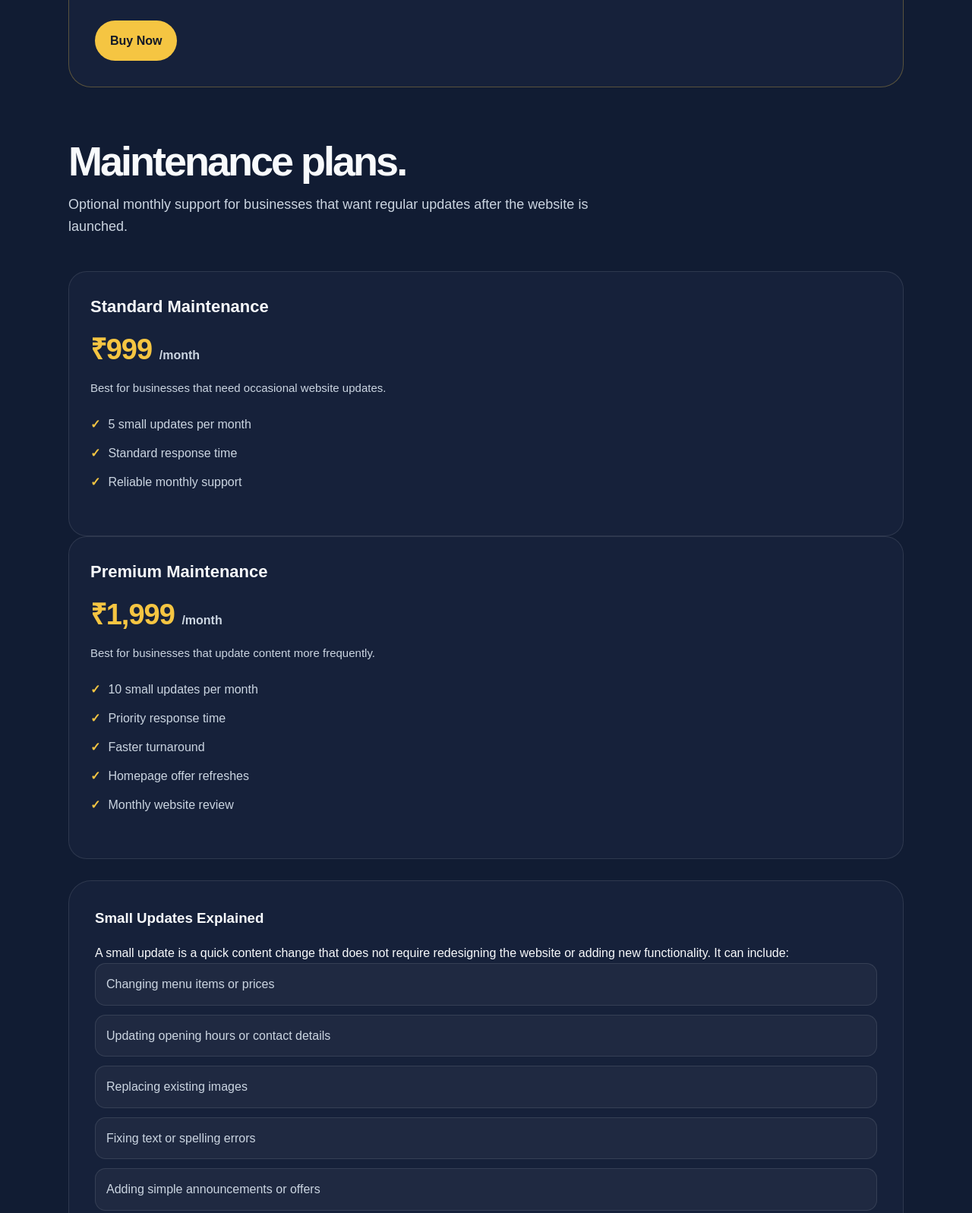
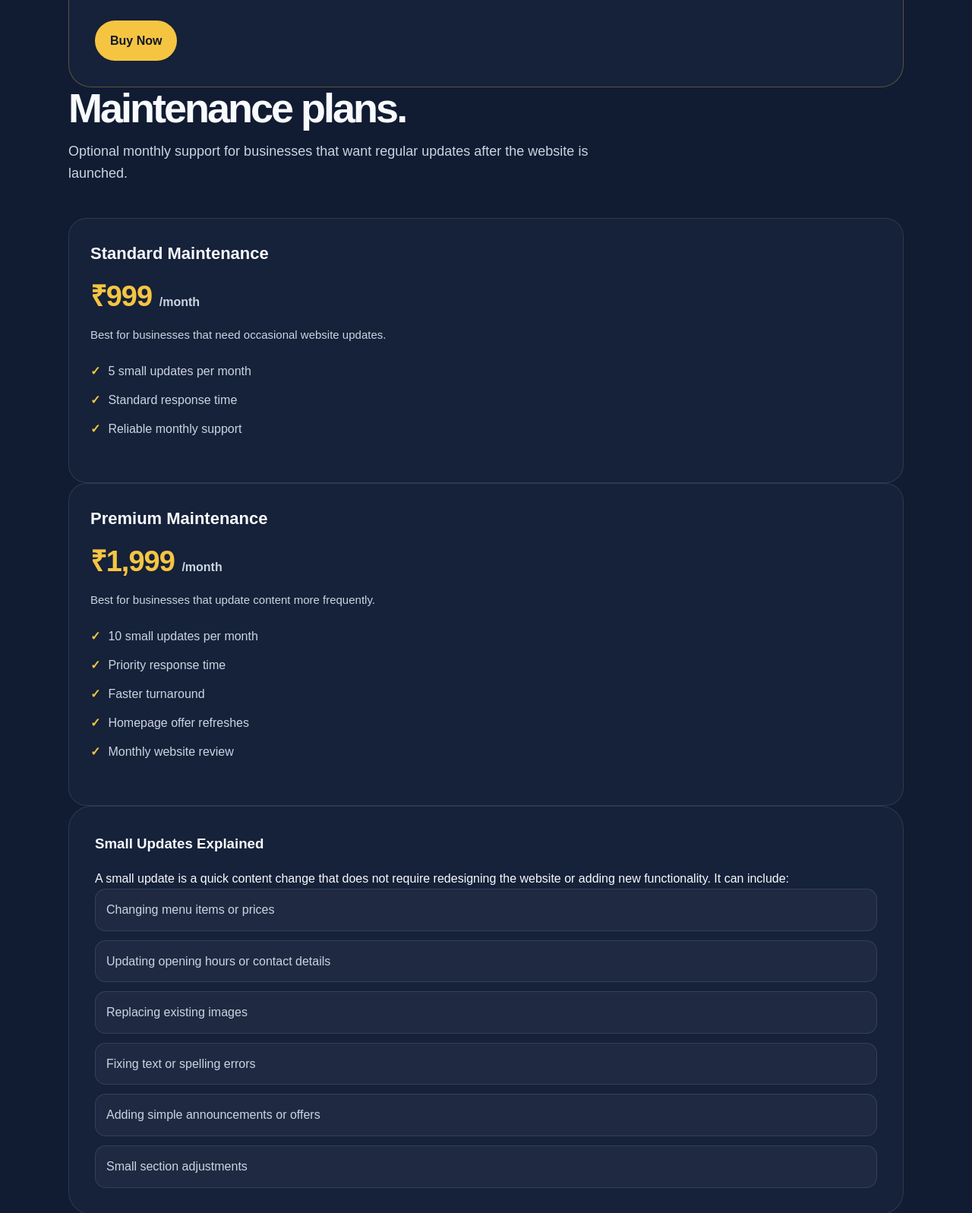
Before and after one commit to shravann14/highstreet-web-company, a plain HTML site: page index.html in a window 1280 px wide. Shown: the part 2112-3709 px from the top of the page at 76% size. Drawn offline with Linux system fonts and the light colour scheme.

Commit message:
Update index.html

```diff
--- a/index.html
+++ b/index.html
@@ -182,7 +182,7 @@
           </p>
         </div>
 
-        <div class="price-card" style="margin-bottom:70px;">
+        <div class="price-card starter-card">
           <h3 style="font-size:34px;">Starter Website</h3>
 
           <div class="price">
@@ -204,7 +204,7 @@
           <a href="#contact" class="btn btn-primary">Buy Now</a>
         </div>
 
-        <div class="section-head">
+        <div class="section-head maintenance-heading">
           <h2>Maintenance plans.</h2>
 
           <p>
@@ -251,7 +251,7 @@
 
         </div>
 
-        <div class="side-card" style="margin-top:28px;">
+        <div class="side-card small-update-card">
           <h3 style="margin-bottom:18px;">Small Updates Explained</h3>
 
           <p>
```
